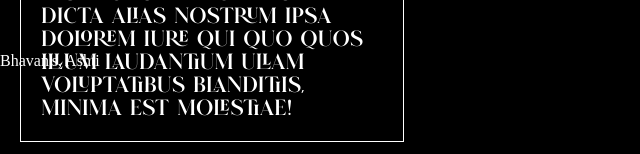
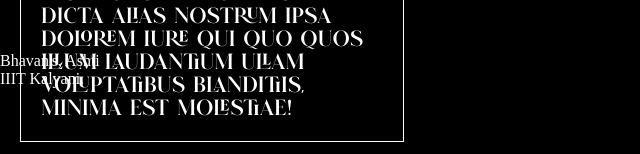
Before and after one commit to ppap1771/Portfolio, a plain HTML site: page index.html in a window 1280 px wide. Shown: the part 1204-1358 px from the top of the page, 0-640 px from the left. Drawn offline with Linux system fonts and the light colour scheme.

Commit message:
enhancement: about page

```diff
--- a/index.html
+++ b/index.html
@@ -58,6 +58,9 @@
 			<p>
 				Bhavan's, Ashti
 			</p>
+			<p>
+				IIIT Kalyani.
+			</p>
 		</div>
 	</div>
 </body>
```
